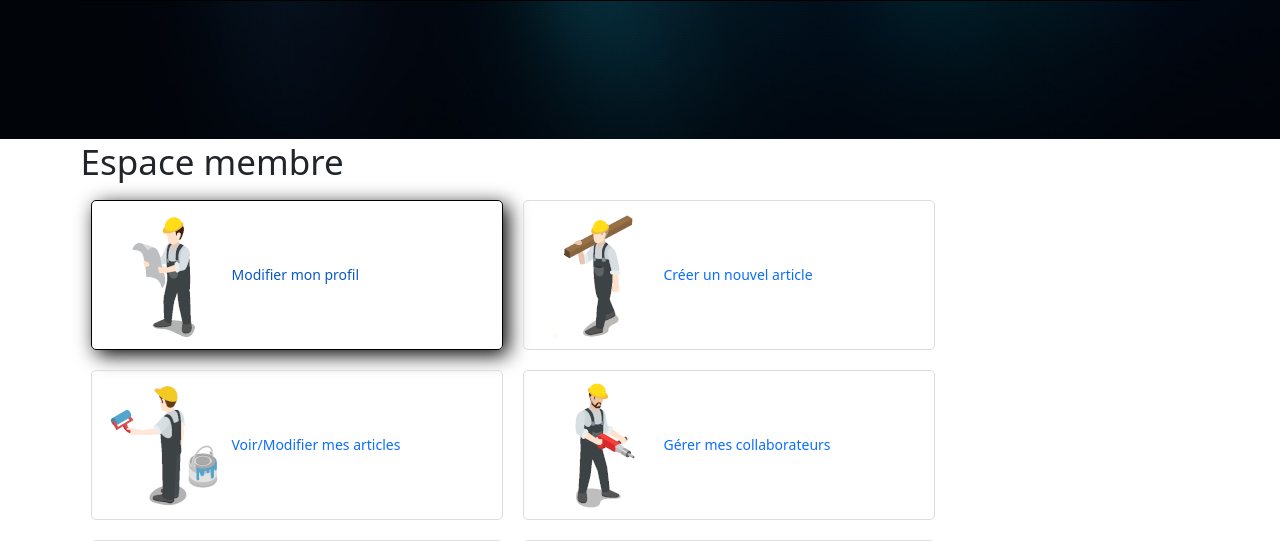
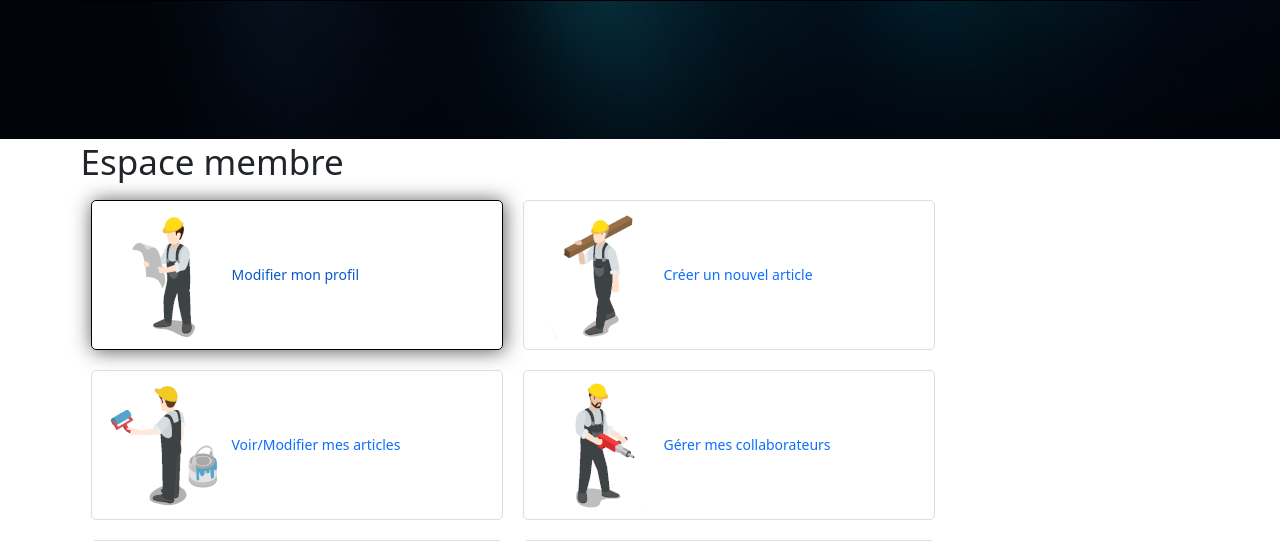
Before and after one commit to laumane38/Clechantier, a Symfony app: template templates/pages/membre.html.twig in a window 1280 px wide, with the pointer over the restyled element. Shown: the part 242-783 px from the top of the page. Run offline with Twig, Linux system fonts and the light colour scheme; the template is opened without the code that fills it, so the values that code supplies are empty; some libraries are stand-ins or nearby versions.

Commit message:
shadowbox

```diff
--- a/public/css/class.css
+++ b/public/css/class.css
@@ -89,5 +89,5 @@
 
 .bigicone:hover{
     border-color: black;
-    box-shadow: 5px 5px 20px black;
+    box-shadow: 1px 1px 20px #555555;
 }
```
